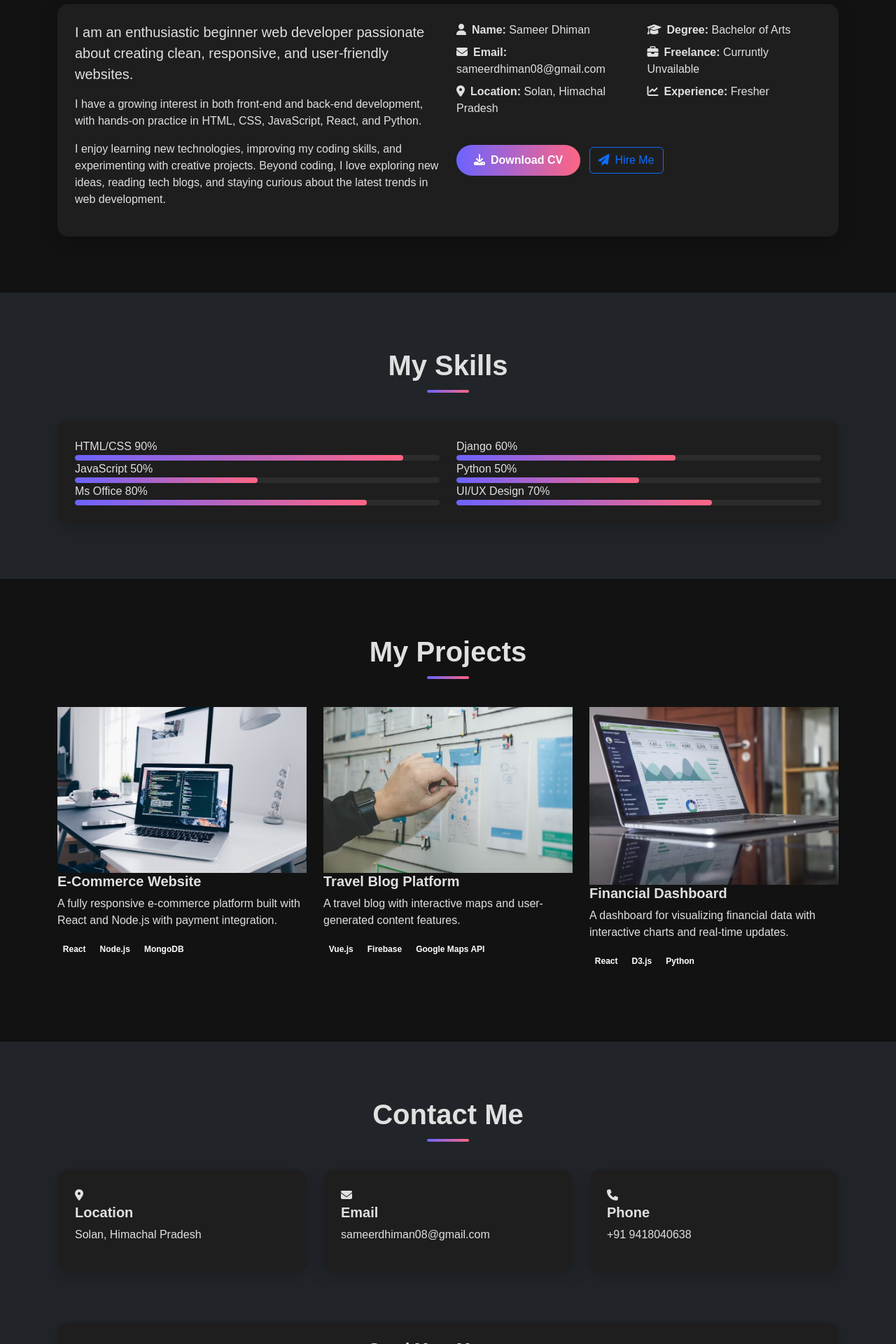
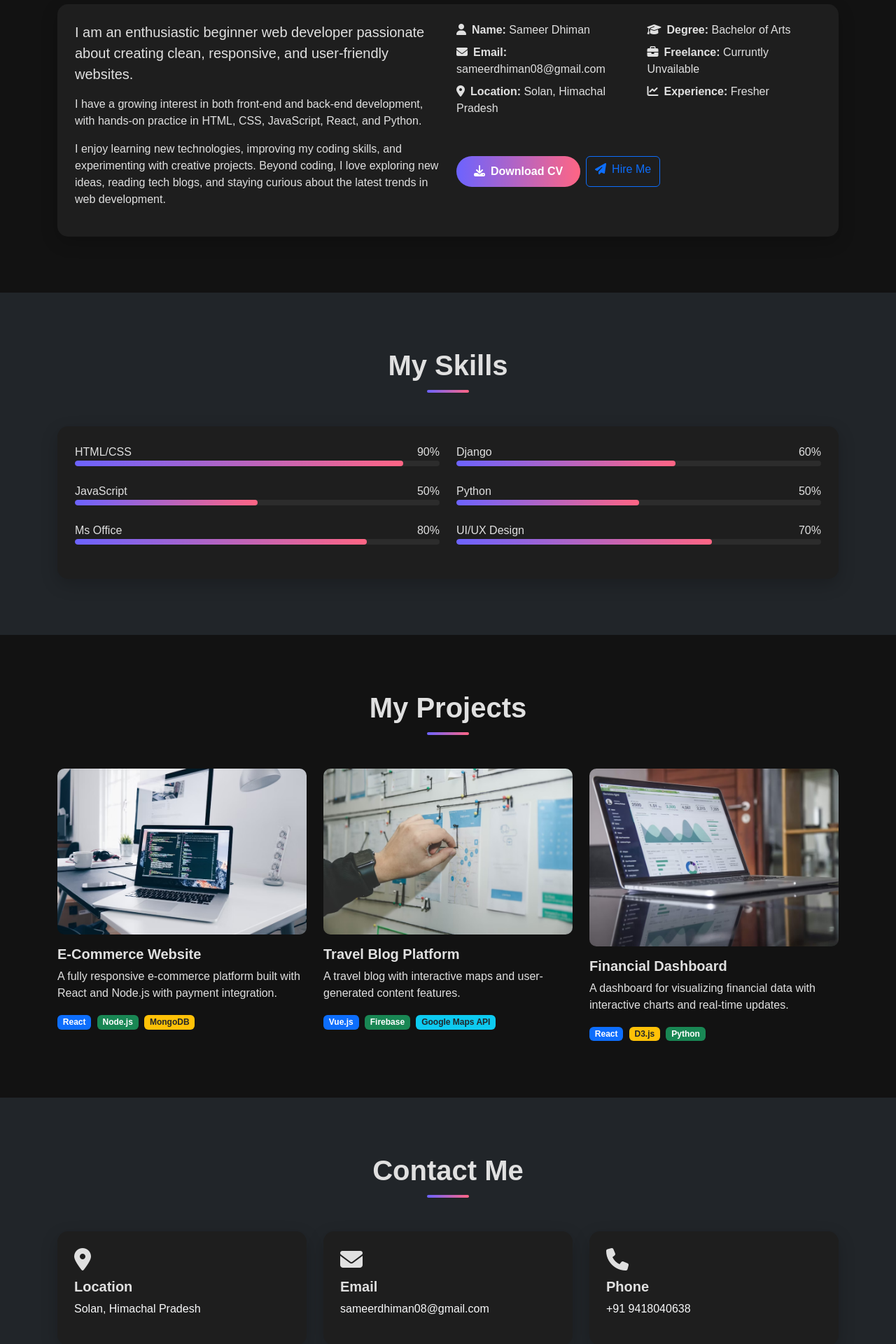
Before and after one commit to sameerdhiman08-dev/My-porfolio, a Django app: page / in a window 1280 px wide. Shown: the part 720-2640 px from the top of the page at 70% size. Run offline with Django 5.2, Linux system fonts and the light colour scheme.

Commit message:
Fixed static files for Render

```diff
--- a/myapp/static/css/style.css
+++ b/myapp/static/css/style.css
@@ -243,9 +243,15 @@ footer {
   padding: 50px 20px 30px;
   text-align: center;
 }
-.project-img{
-    width: 100%;
+.project-img {
+    width: 100%;           /* fills the container width */
+    height: auto;          /* maintains aspect ratio */
+    max-height: 300px;     /* optional: prevents images from being too tall */
+    object-fit: cover;     /* crops excess while keeping ratio */
+    border-radius: 10px;   /* optional: rounded corners */
+    display: block;        /* removes inline spacing issues */
 }
+
 /* =======================================================
  📱 RESPONSIVE DESIGN
 ======================================================= */
--- a/myapp/templates/home.html
+++ b/myapp/templates/home.html
@@ -31,14 +31,8 @@
             </a>
 
             <!-- Hamburger button for mobile -->
-    <button
-      class="navbar-toggler"
-      type="button"
-      data-bs-toggle="collapse"
-      data-bs-target="#navbarNav"
-      aria-controls="navbarNav"
-      aria-expanded="false"
-      aria-label="Toggle navigation">
+            <button class="navbar-toggler" type="button" data-bs-toggle="collapse" data-bs-target="#navbarNav"
+                aria-controls="navbarNav" aria-expanded="false" aria-label="Toggle navigation">
                 <span class="navbar-toggler-icon"></span>
             </button>
 
@@ -60,17 +54,17 @@
     <section id="home" class="hero mt-5">
         <div class="container">
             <div class="row align-items-center">
-                <div class="col-lg-6 hero-content">
+                <div class="col-12 col-lg-6 hero-content text-center text-lg-start mb-4 mb-lg-0">
                     <h1 class="hero-title">Sameer Dhiman</h1>
                     <p class="hero-subtitle">Full Stack Developer & UI/UX Designer</p>
                     <p class="mb-4">I create beautiful, functional websites and applications with clean code and
                         intuitive user experiences.</p>
-                    <div class="d-flex flex-wrap">
+                    <div class="d-flex flex-wrap justify-content-center justify-content-lg-start">
                         <a href="#portfolio" class="btn btn-primary me-3 mb-3">View My Work</a>
                         <a href="#contact" class="btn btn-outline-primary mb-3">Contact Me</a>
                     </div>
                 </div>
-                <div class="col-lg-6 text-center">
+                <div class="col-12 col-lg-6 text-center">
                     <img src="{% static 'myphoto.jpg' %}" alt="Profile" class="profile-img rounded-circle">
                 </div>
             </div>
@@ -83,7 +77,7 @@
             <h2 class="section-title">About Me</h2>
             <div class="about-content">
                 <div class="row">
-                    <div class="col-lg-6">
+                    <div class="col-12 col-lg-6 mb-4 mb-lg-0">
                         <p class="lead">I am an enthusiastic beginner web developer passionate about creating clean,
                             responsive, and user-friendly websites.</p>
                         <p>I have a growing interest in both front-end and back-end development, with hands-on
@@ -92,9 +86,9 @@
                             creative projects. Beyond coding, I love exploring new ideas, reading tech blogs, and
                             staying curious about the latest trends in web development.</p>
                     </div>
-                    <div class="col-lg-6">
+                   <div class="col-12 col-lg-6">
                         <div class="row">
-                            <div class="col-sm-6">
+                           <div class="col-12 col-sm-6 mb-3">
                                 <ul class="list-unstyled">
                                     <li class="mb-2"><strong><i class="fas fa-user me-2"></i>Name:</strong> Sameer
                                         Dhiman
@@ -107,7 +101,7 @@
                                     </li>
                                 </ul>
                             </div>
-                            <div class="col-sm-6">
+                           <div class="col-12 col-sm-6 mb-3">
                                 <ul class="list-unstyled">
                                     <li class="mb-2"><strong><i class="fas fa-graduation-cap me-2"></i>Degree:</strong>
                                         Bachelor of Arts</li>
@@ -118,7 +112,7 @@
                                 </ul>
                             </div>
                         </div>
-                        <div class="mt-4">
+                  <div class="mt-4 d-flex flex-wrap justify-content-center justify-content-lg-start">
                             <a href="{% static 'Resume-2_(1)[1].pdf' %}" class="btn btn-primary me-2"
                                 download="sameer-resume.pdf">
                                 <i class="fas fa-download me-2"></i>Download CV</a>
@@ -134,12 +128,13 @@
     <!-- Skills Section -->
 <section id="skills" class="section bg-dark">
     <div class="container">
-            <h2 class="section-title">My Skills</h2>
+        <h2 class="section-title text-center mb-5">My Skills</h2>
         <div class="skills-container">
-                <div class="row">
-                    <div class="col-md-6">
-                        <div class="skill-item">
-                            <div class="skill-name">
+            <div class="row g-4">
+                <!-- Left Column -->
+                <div class="col-12 col-md-6">
+                    <div class="skill-item mb-4">
+                        <div class="skill-name d-flex justify-content-between">
                             <span>HTML/CSS</span>
                             <span>90%</span>
                         </div>
@@ -147,8 +142,8 @@
                             <div class="progress-bar" style="width: 90%"></div>
                         </div>
                     </div>
-                        <div class="skill-item">
-                            <div class="skill-name">
+                    <div class="skill-item mb-4">
+                        <div class="skill-name d-flex justify-content-between">
                             <span>JavaScript</span>
                             <span>50%</span>
                         </div>
@@ -156,8 +151,8 @@
                             <div class="progress-bar" style="width: 50%"></div>
                         </div>
                     </div>
-                        <div class="skill-item">
-                            <div class="skill-name">
+                    <div class="skill-item mb-4">
+                        <div class="skill-name d-flex justify-content-between">
                             <span>Ms Office</span>
                             <span>80%</span>
                         </div>
@@ -166,9 +161,11 @@
                         </div>
                     </div>
                 </div>
-                    <div class="col-md-6">
-                        <div class="skill-item">
-                            <div class="skill-name">
+
+                <!-- Right Column -->
+                <div class="col-12 col-md-6">
+                    <div class="skill-item mb-4">
+                        <div class="skill-name d-flex justify-content-between">
                             <span>Django</span>
                             <span>60%</span>
                         </div>
@@ -176,8 +173,8 @@
                             <div class="progress-bar" style="width: 60%"></div>
                         </div>
                     </div>
-                        <div class="skill-item">
-                            <div class="skill-name">
+                    <div class="skill-item mb-4">
+                        <div class="skill-name d-flex justify-content-between">
                             <span>Python</span>
                             <span>50%</span>
                         </div>
@@ -185,8 +182,8 @@
                             <div class="progress-bar" style="width: 50%"></div>
                         </div>
                     </div>
-                        <div class="skill-item">
-                            <div class="skill-name">
+                    <div class="skill-item mb-4">
+                        <div class="skill-name d-flex justify-content-between">
                             <span>UI/UX Design</span>
                             <span>70%</span>
                         </div>
@@ -194,60 +191,62 @@
                             <div class="progress-bar" style="width: 70%"></div>
                         </div>
                     </div>
-
                 </div>
             </div>
         </div>
     </div>
 </section>
 
+
    <!-- Portfolio Section -->
 <section id="portfolio" class="section">
     <div class="container">
-            <h2 class="section-title">My Projects</h2>
+        <h2 class="section-title text-center mb-5">My Projects</h2>
 
-
-            <div class="row">
-                <div class="col-md-6 col-lg-4 mb-4" data-category="web">
-                    <div class="project-card">
-                        <img src="{% static 'p1.png' %}" class="project-img" alt="Project 1">
-                        <div class="project-content">
+        <div class="row g-4">
+            <!-- Project 1 -->
+            <div class="col-12 col-md-6 col-lg-4" data-category="web">
+                <div class="project-card h-100 d-flex flex-column">
+                    <img src="{% static 'p1.png' %}" class="project-img mb-3" alt="Project 1">
+                    <div class="project-content flex-grow-1">
                         <h5 class="project-title">E-Commerce Website</h5>
-                            <p>A fully responsive e-commerce platform built with React and Node.js with payment
-                                integration.</p>
+                        <p>A fully responsive e-commerce platform built with React and Node.js with payment integration.</p>
                         <div class="project-tags">
-                                <span class="badge">React</span>
-                                <span class="badge">Node.js</span>
-                                <span class="badge">MongoDB</span>
+                            <span class="badge bg-primary me-1">React</span>
+                            <span class="badge bg-success me-1">Node.js</span>
+                            <span class="badge bg-warning text-dark">MongoDB</span>
                         </div>
                     </div>
                 </div>
             </div>
-                <div class="col-md-6 col-lg-4 mb-4" data-category="ui">
-                    <div class="project-card">
-                        <img src="{% static 'p2.png' %}" class="project-img" alt="Project 2">
-                        <div class="project-content">
+
+            <!-- Project 2 -->
+            <div class="col-12 col-md-6 col-lg-4" data-category="ui">
+                <div class="project-card h-100 d-flex flex-column">
+                    <img src="{% static 'p2.png' %}" class="project-img mb-3" alt="Project 2">
+                    <div class="project-content flex-grow-1">
                         <h5 class="project-title">Travel Blog Platform</h5>
                         <p>A travel blog with interactive maps and user-generated content features.</p>
                         <div class="project-tags">
-                                <span class="badge">Vue.js</span>
-                                <span class="badge">Firebase</span>
-                                <span class="badge">Google Maps API</span>
+                            <span class="badge bg-primary me-1">Vue.js</span>
+                            <span class="badge bg-success me-1">Firebase</span>
+                            <span class="badge bg-info text-dark">Google Maps API</span>
                         </div>
                     </div>
                 </div>
             </div>
-                <div class="col-md-6 col-lg-4 mb-4" data-category="web">
-                    <div class="project-card">
-                        <img src="{% static 'p3.png' %}" class="project-img" alt="Project 3">
-                        <div class="project-content">
+
+            <!-- Project 3 -->
+            <div class="col-12 col-md-6 col-lg-4" data-category="web">
+                <div class="project-card h-100 d-flex flex-column">
+                    <img src="{% static 'p3.png' %}" class="project-img mb-3" alt="Project 3">
+                    <div class="project-content flex-grow-1">
                         <h5 class="project-title">Financial Dashboard</h5>
-                            <p>A dashboard for visualizing financial data with interactive charts and real-time updates.
-                            </p>
+                        <p>A dashboard for visualizing financial data with interactive charts and real-time updates.</p>
                         <div class="project-tags">
-                                <span class="badge">React</span>
-                                <span class="badge">D3.js</span>
-                                <span class="badge">Python</span>
+                            <span class="badge bg-primary me-1">React</span>
+                            <span class="badge bg-warning text-dark me-1">D3.js</span>
+                            <span class="badge bg-success">Python</span>
                         </div>
                     </div>
                 </div>
@@ -259,19 +258,18 @@
    <!-- Contact Section -->
 <section id="contact" class="section bg-dark">
     <div class="container">
-            <h2 class="section-title">Contact Me</h2>
-            <div class="row mb-5">
+        <h2 class="section-title text-center mb-5">Contact Me</h2>
 
+        <div class="row g-4 mb-5 text-center text-md-start">
             <!-- Location -->
-                <div class="col-md-4 mb-4">
-                    <div class="contact-info">
-                        <div class="contact-icon">
-                            <i class="fas fa-map-marker-alt"></i>
+            <div class="col-12 col-md-4">
+                <div class="contact-info p-4 h-100 d-flex flex-column align-items-center align-items-md-start">
+                    <div class="contact-icon mb-2">
+                        <i class="fas fa-map-marker-alt fa-2x"></i>
                     </div>
                     <h5>Location</h5>
                     <p>
-                            <a href="https://www.google.com/maps/place/Solan,+Himachal+Pradesh" target="_blank"
-                                style="text-decoration:none; color:inherit;">
+                        <a href="https://www.google.com/maps/place/Solan,+Himachal+Pradesh" target="_blank" class="text-decoration-none text-light">
                             Solan, Himachal Pradesh
                         </a>
                     </p>
@@ -279,14 +277,14 @@
             </div>
 
             <!-- Email -->
-                <div class="col-md-4 mb-4">
-                    <div class="contact-info">
-                        <div class="contact-icon">
-                            <i class="fas fa-envelope"></i>
+            <div class="col-12 col-md-4">
+                <div class="contact-info p-4 h-100 d-flex flex-column align-items-center align-items-md-start">
+                    <div class="contact-icon mb-2">
+                        <i class="fas fa-envelope fa-2x"></i>
                     </div>
                     <h5>Email</h5>
                     <p>
-                            <a href="mailto:sameerdhiman08@gmail.com" style="text-decoration:none; color:inherit;">
+                        <a href="mailto:sameerdhiman08@gmail.com" class="text-decoration-none text-light">
                             sameerdhiman08@gmail.com
                         </a>
                     </p>
@@ -294,14 +292,14 @@
             </div>
 
             <!-- Phone -->
-                <div class="col-md-4 mb-4">
-                    <div class="contact-info">
-                        <div class="contact-icon">
-                            <i class="fas fa-phone"></i>
+            <div class="col-12 col-md-4">
+                <div class="contact-info p-4 h-100 d-flex flex-column align-items-center align-items-md-start">
+                    <div class="contact-icon mb-2">
+                        <i class="fas fa-phone fa-2x"></i>
                     </div>
                     <h5>Phone</h5>
                     <p>
-                            <a href="tel:+919418040638" style="text-decoration:none; color:inherit;">
+                        <a href="tel:+919418040638" class="text-decoration-none text-light">
                             +91 9418040638
                         </a>
                     </p>
@@ -310,7 +308,7 @@
         </div>
 
         <!-- Contact Form -->
-            <div class="contact-form">
+        <div class="contact-form p-4 p-md-5 bg-secondary rounded">
             <h4 class="text-center mb-4">Send Me a Message</h4>
 
             <!-- Success Message (Django) -->
@@ -323,18 +321,17 @@
             <form method="POST" action="">
                 {% csrf_token %}
 
-                    <div class="row">
-                        <div class="col-md-6 mb-3">
-                            <input type="text" name="name" class="form-control" placeholder="Your Name" required>
+                <div class="row g-3">
+                    <div class="col-12 col-md-6">
+                        <input type="text" name="name" class="form-control form-control-lg" placeholder="Your Name" required>
                     </div>
-                        <div class="col-md-6 mb-3">
-                            <input type="email" name="email" class="form-control" placeholder="Your Email" required>
+                    <div class="col-12 col-md-6">
+                        <input type="email" name="email" class="form-control form-control-lg" placeholder="Your Email" required>
                     </div>
                 </div>
 
-                    <div class="mb-3">
-                        <textarea name="message" class="form-control" rows="5" placeholder="Message"
-                            required></textarea>
+                <div class="mb-3 mt-3">
+                    <textarea name="message" class="form-control form-control-lg" rows="5" placeholder="Message" required></textarea>
                 </div>
 
                 <div class="text-center">
@@ -344,27 +341,45 @@
                 </div>
             </form>
         </div>
-
     </div>
 </section>
 
+    <!-- Footer -->
+   <footer class="bg-dark text-light py-5">
+    <div class="container text-center">
+        <!-- Social Links -->
+        <div class="mb-3">
+            <a href="https://github.com/sameerdhiman08-dev" target="_blank" class="text-light mx-2 fs-5">
+                <i class="fab fa-github"></i>
+            </a>
+            <a href="https://www.linkedin.com/in/sameer-dhiman-2367b1214" target="_blank" class="text-light mx-2 fs-5">
+                <i class="fab fa-linkedin-in"></i>
+            </a>
+            <a href="https://www.facebook.com/sameer.dhiman.9047" target="_blank" class="text-light mx-2 fs-5">
+                <i class="fab fa-facebook"></i>
+            </a>
+            <a href="https://wa.me/919418040638" target="_blank" class="text-light mx-2 fs-5">
+                <i class="fab fa-whatsapp"></i>
+            </a>
+            <a href="https://www.instagram.com/_sameerdhiman/" target="_blank" class="text-light mx-2 fs-5">
+                <i class="fab fa-instagram"></i>
+            </a>
+        </div>
 
-    <!-- Footer -->
-    <footer class="text-center">
-        <div class="container">
-            <div class="social-links">
-                <a href="https://github.com/sameerdhiman08-dev" target="_blank"><i class="fab fa-github"></i></a>
-                <a href="https://www.linkedin.com/in/sameer-dhiman-2367b1214?lipi=urn%3Ali%3Apage%3Ad_flagship3_profile_view_base_contact_details%3BO5wW%2FAQhSYK18ofvS2CNVQ%3D%3D"
-                    target="_blank"><i class="fab fa-linkedin-in"></i></a>
-                <a href="https://www.facebook.com/sameer.dhiman.9047" target="_blank"><i
-                        class="fab fa-facebook"></i></a>
-                <a href="https://wa.me/919418040638" target="_blank"><i class="fab fa-whatsapp"></i></a>
-                <a href="https://www.instagram.com/_sameerdhiman/" target="_blank"><i class="fab fa-instagram"></i></a>
-            </div>
-            <p class="mb-3">© 2025 Sameer Dhiman. All Rights Reserved.</p>
-            <p class="text-light fs-6">Designed with <i class="fas fa-heart text-danger"></i> by Sameer Dhiman</p>
+        <!-- Copyright -->
+        <p class="mb-1">© 2025 Sameer Dhiman. All Rights Reserved.</p>
+        <p class="fs-6">Designed with <i class="fas fa-heart text-danger"></i> by Sameer Dhiman</p>
     </div>
 </footer>
+
+<!-- Optional: Add hover effect for icons -->
+<style>
+    footer a:hover {
+        color: var(--primary-color);
+        transform: scale(1.2);
+        transition: all 0.3s ease;
+    }
+</style>
 
     <!-- Back to Top Button -->
     <div class="back-to-top" id="backToTop">
```
Lines whose indentation alone changed are shown as unchanged.
